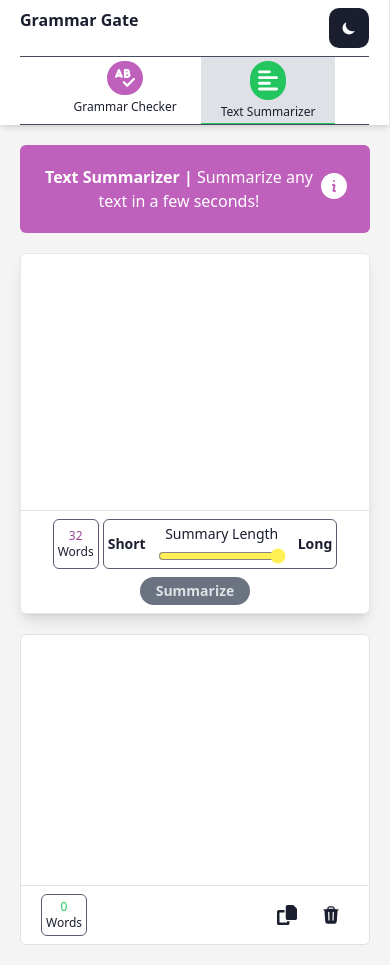
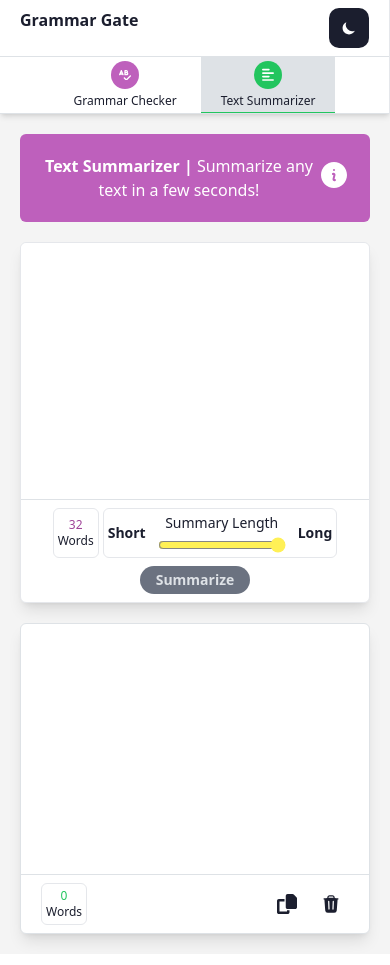
Before and after one commit to GabrielCarames/grammar-gate, a Next.js app: page /text-summarizer in a window 390 px wide. Built offline with nearby package versions, Linux system fonts and the light colour scheme; no server answers.

Commit message:
fix: fix more white mode styles

```diff
--- a/src/components/Aside.tsx
+++ b/src/components/Aside.tsx
@@ -11,7 +11,7 @@
       {corrections?.corrections?.length === 0 && (
         <p className="text-center text-sm lg:text-base">No corrections available. Well done!</p>
       )}
-      <ul className="h-[calc(100%-100px)] flex flex-col gap-5 overflow-y-auto">
+      <ul className="h-max md:h-[calc(100%-100px)] flex flex-col gap-5 overflow-y-auto">
         {corrections?.corrections?.map((correction: CorrectionProps) => (
           <Correction correction={correction} key={correction.id} />
         ))}
--- a/src/components/Navbar.tsx
+++ b/src/components/Navbar.tsx
@@ -9,9 +9,9 @@
   const router = useRouter()
 
   return (
-    <section className="w-full h-max max-h-32 bg-white dark:bg-gray-1 border-r dark:border-r-gray-2 mb-5 2xl:mb-0 shadow-md">
-      <div className="w-full h-full flex flex-wrap lg:flex-row md:flex-nowrap items-center justify-center lg:justify-start px-5">
-        <div className="w-full md:max-w-max flex justify-between py-2 sm:py-0 border-b-[0.5px] md:border-none border-gray-3">
+    <section className="w-full h-max bg-white dark:bg-gray-1 border-r dark:border-r-gray-2 mb-5 2xl:mb-0 shadow-md">
+      <div className="w-full h-full flex flex-wrap lg:flex-row md:flex-nowrap items-center justify-center lg:justify-start md:px-5">
+        <div className="w-full md:max-w-max flex justify-between py-2 border-b-[0.5px] md:border-none border-white-2 dark:border-gray-3 px-5">
           <Link href="/">
             <h2 className="text-base md:text-lg font-semibold text-gray-1 dark:text-white">
               Grammar Gate
@@ -19,9 +19,9 @@
           </Link>
           <ThemeButton />
         </div>
-        <nav className="w-full flex justify-center border-b-[0.5px] md:border-none border-gray-3">
+        <nav className="w-full flex justify-center border-b-[0.5px] md:border-none border-white-2 dark:border-gray-3">
           <ul className="flex gap-1 px-5 h-full">
-            {links.map(link => (
+            {links?.map(link => (
               <Item
                 className={`!rounded-none relative
                   ${router.pathname === link?.href ? "bg-white-2 dark:bg-gray-3" : ""}
@@ -33,7 +33,7 @@
                   className="flex flex-col items-center gap-1 p-1 px-5"
                 >
                   <Item.ImageWrapper className={`${link?.backgroundColor}`}>
-                    <IconWrapper icon={<link.icon />} className={`w-3 h-3 md:w-5 md:h-5`} />
+                    <IconWrapper icon={<link.icon />} className={`!w-3 !h-3 md:w-5 md:h-5`} />
                   </Item.ImageWrapper>
                   <Item.Text className="text-xs md:text-sm lg:text-base">{link?.name}</Item.Text>
                 </Item.ItemLink>
@@ -46,7 +46,7 @@
             ))}
           </ul>
         </nav>
-        <ThemeButton className="!hidden sm:!flex" />
+        <ThemeButton className="!hidden md:!flex" />
       </div>
     </section>
   )
--- a/src/components/SummarizedText.tsx
+++ b/src/components/SummarizedText.tsx
@@ -6,7 +6,7 @@
 
 const SummarizedText = ({ children }: { children: React.ReactNode }) => {
   return (
-    <section className="w-full flex flex-col border border-white-2 dark:border-gray-2 bg-white dark:bg-gray-1 rounded-md md:flex-1">
+    <section className="w-full flex flex-col border border-white-2 dark:border-gray-2 bg-white dark:bg-gray-1 rounded-md md:flex-1 shadow-lg">
       {children}
     </section>
   )
@@ -47,7 +47,7 @@
   return (
     <footer className="h-full flex items-center py-2 px-5 border-t-[.5px] border-white-2 dark:border-gray-2 text-gray-1 dark:text-white">
       <div className="w-full flex justify-between">
-        <div className="border-[.5px] border-gray-2 sm:border-none sm:p-0 p-1 px-1 rounded-md flex items-center">
+        <div className="border-[.5px] dark:border-gray-2 sm:border-none sm:p-0 p-1 px-1 rounded-md flex items-center">
           <TextareaSpan
             text="Words"
             data={summary.split(" ").length > 1 ? summary.split(" ").length : 0}
--- a/src/components/SummaryLength.tsx
+++ b/src/components/SummaryLength.tsx
@@ -1,6 +1,6 @@
 export default function SummaryLength() {
   return (
-    <div className="flex items-center gap-3 border-[.5px] border-gray-2 sm:border-none sm:p-0 p-1 sm:px-3 rounded-md text-sm md:text-md text-gray-1 dark:text-white">
+    <div className="flex items-center gap-3 border-[.5px] dark:border-gray-2 sm:border-none sm:p-0 p-1 sm:px-3 rounded-md text-sm md:text-md text-gray-1 dark:text-white">
       <span className="font-semibold">Short</span>
       <div className="flex flex-col items-center gap-1">
         <span>Summary Length</span>
--- a/src/components/TextSummarizer/SummarizerTextareaFooter.tsx
+++ b/src/components/TextSummarizer/SummarizerTextareaFooter.tsx
@@ -12,7 +12,7 @@
   return (
     <footer className="w-full h-max flex flex-wrap flex-col sm:flex-row justify-center gap-y-2 sm:justify-between items-center px-0 sm:px-5 py-2 border-t-[.5px] border-white-2 dark:border-gray-2">
       <div className="h-max flex xs:justify-center gap-1 xs:gap-5 md:justify-start">
-        <div className="border-[.5px] border-gray-2 sm:border-none sm:p-0 p-1 px-1 rounded-md flex items-center text-gray-1 dark:text-white">
+        <div className="border-[.5px] dark:border-gray-2 sm:border-none sm:p-0 p-1 px-1 rounded-md flex items-center text-gray-1 dark:text-white">
           <TextareaSpan text="Words" data={32} />
         </div>
         <SummaryLength />
--- a/src/components/TextSummarizer/TextSummarizerTextareaWrapper.tsx
+++ b/src/components/TextSummarizer/TextSummarizerTextareaWrapper.tsx
@@ -5,7 +5,7 @@
   const { handleSubmit, value, loading, setValue } = useTextSummarizer()
 
   return (
-    <div className="md:flex-1 w-full border dark:border-gray-2 bg-white dark:bg-gray-1 rounded-md shadow-lg">
+    <section className="md:flex-1 w-full border dark:border-gray-2 bg-white dark:bg-gray-1 rounded-md shadow-lg">
       <form onSubmit={handleSubmit}>
         <textarea
           className="w-full max-h-[250px] lg:max-h-[500px] bg-white dark:bg-gray-1 text-gray-1 dark:text-white h-max md:h-screen rounded-md outline-none resize-none p-5 text-base lg:text-lg"
@@ -17,6 +17,6 @@
         />
         <SummarizerTextareaFooter value={value} loading={loading} />
       </form>
-    </div>
+    </section>
   )
 }
--- a/src/components/ThemeButton.tsx
+++ b/src/components/ThemeButton.tsx
@@ -8,7 +8,7 @@
 
   return (
     <button
-      className={`w-[40px] sm:hidden flex justify-center items-center bg-gray-1 dark:bg-white-2 dark:text-white rounded-[10px] p-3 box-border ${className}`}
+      className={`w-[40px] md:hidden flex justify-center items-center bg-gray-1 dark:bg-white-2 dark:text-white rounded-[10px] p-3 box-border ${className}`}
       onClick={() => setTheme(theme === "dark" ? "light" : "dark")}
     >
       <IconWrapper
--- a/src/pages/grammar-checker/index.tsx
+++ b/src/pages/grammar-checker/index.tsx
@@ -13,7 +13,7 @@
         <meta name="viewport" content="width=device-width, initial-scale=1" />
         <link rel="icon" href="/favicon.ico" />
       </Head>
-      <main className="flex flex-wrap gap-y-10 md:flex-nowrap bg-white-1 dark:bg-black text-white w-full h-screen md:pt-0">
+      <main className="flex flex-wrap gap-y-5 md:flex-nowrap bg-white-1 dark:bg-black text-white w-full h-screen md:pt-0">
         <div id="modal-root"></div>
         <div className="flex flex-col w-full">
           <Navbar />
```
